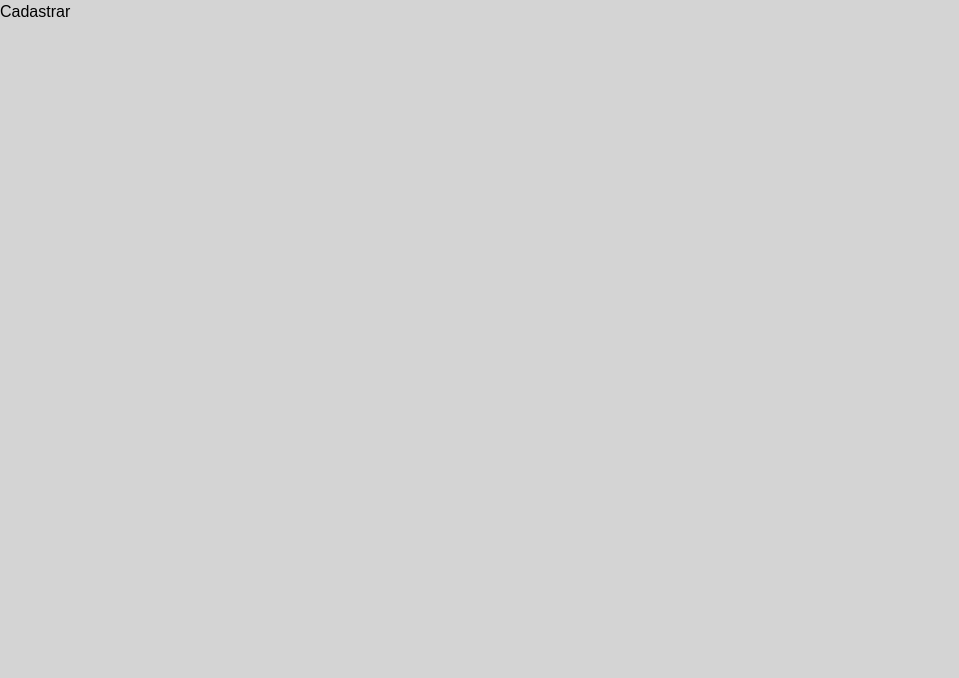
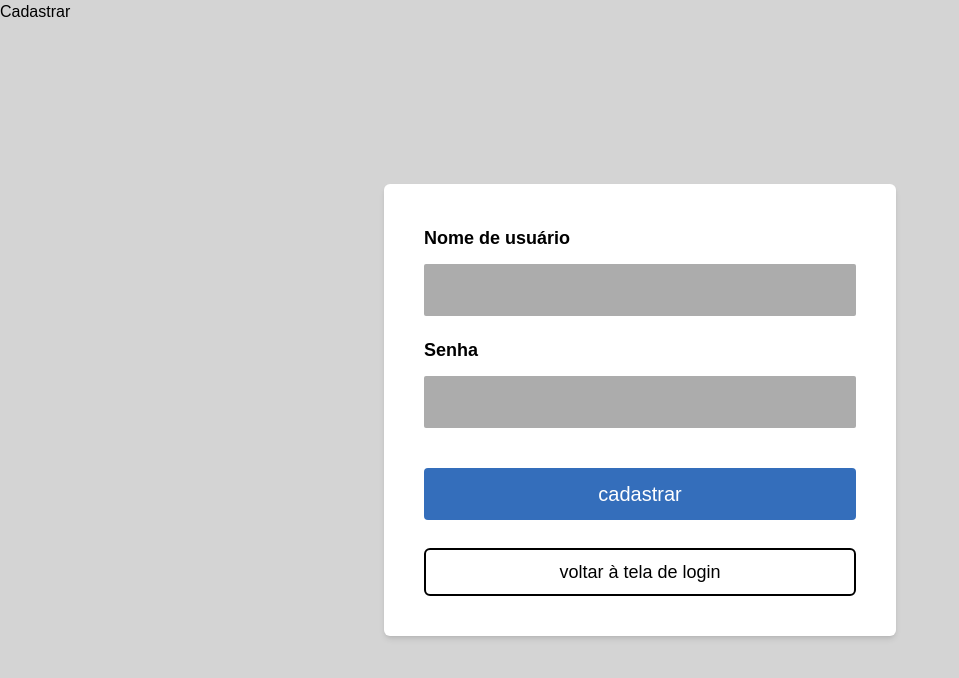
Before and after one commit to Rauatorres/next-library-app, a Next.js app: page /cadastrar in a window 1280 px wide. Shown: the top 678 px of the page, without its empty margins (0-959 px from the left). Built offline with nearby package versions, Linux system fonts and the light colour scheme.

Commit message:
criando tela de cadastrar usuário

```diff
--- a/src/app/cadastrar/page.tsx
+++ b/src/app/cadastrar/page.tsx
@@ -1,7 +1,10 @@
+import SignUpForm from "@/src/features/forms/SignUpForm";
+
 export default function Cadastrar(){
     return (
         <main>
             <h1>Cadastrar</h1>
+            <SignUpForm />
         </main>
     );
 };
--- /dev/null
+++ b/src/components/atoms/EditButton.tsx
@@ -0,0 +1,9 @@
+
+
+const EditButton = ({ onClick }: { onClick: () => void }) => {
+    return (
+        <button onClick={onClick}>editar</button>
+    );
+};
+
+export default EditButton
--- a/src/components/atoms/RemoveButton.tsx
+++ b/src/components/atoms/RemoveButton.tsx
@@ -1,6 +1,6 @@
 const RemoveButton = ({ onClick }: { onClick?: () => void }) => {
     return (
-        <button onClick={onClick}>-</button>
+        <button onClick={onClick}>remover</button>
     );
 };
 
--- a/src/components/atoms/TextInput.tsx
+++ b/src/components/atoms/TextInput.tsx
@@ -2,9 +2,10 @@ type TextInputProps = {
     id?: string;
     type?: "password";
     onInput?: (e: React.ChangeEvent<HTMLInputElement>) => void;
+    value?: string
 }
 
-const TextInput = ({ id, type, onInput }: TextInputProps) => {
+const TextInput = ({ id, type, onInput, value }: TextInputProps) => {
     return (
         <input
             id={id}
@@ -19,6 +20,7 @@ const TextInput = ({ id, type, onInput }: TextInputProps) => {
                 focus:outline-0 focus:bg-(--focused-input-bg-color)
             "
             onInput={onInput}
+            value={value ? value : ""}
         />
     );
 };
--- /dev/null
+++ b/src/features/forms/SignUpForm.tsx
@@ -0,0 +1,44 @@
+'use client'
+
+import { create } from "@/src/api/queries";
+import Button from "@/src/components/atoms/Button";
+import LinkButton from "@/src/components/atoms/LinkButton";
+import TextInput from "@/src/components/atoms/TextInput";
+import InputContainer from "@/src/components/molecules/InputContainer";
+import FormContainer from "@/src/components/organisms/FormContainer";
+import { setCookie } from "@/src/session/cookieActions";
+import { useRouter } from "next/navigation";
+import { useState } from "react";
+
+const SignUpForm = () => {
+    const [username, setUsername] = useState("");
+    const [password, setPassword] = useState("");
+
+    const router = useRouter();
+
+    async function cadastrar(){
+        const res = await create<{ name: string, password: string }>('user', {
+            name: username,
+            password: password
+        })
+        if(res){
+            await setCookie('id', res.id);
+            router.push('/home')
+        }
+    }
+
+    return (
+        <FormContainer>
+            <InputContainer title="Nome de usuário">
+                <TextInput value={username} onInput={(e) => setUsername(e.target.value)}/>
+            </InputContainer>
+            <InputContainer title="Senha">
+                <TextInput type="password" value={password} onInput={(e) => setPassword(e.target.value)} />
+            </InputContainer>
+            <Button text={"cadastrar"} onclick={() => cadastrar()} />
+            <LinkButton text={"voltar à tela de login"} path={"/"} />
+        </FormContainer>
+    );
+};
+
+export default SignUpForm
--- /dev/null
+++ b/src/features/home/Book.tsx
@@ -0,0 +1,40 @@
+'use client'
+
+import EditButton from "@/src/components/atoms/EditButton";
+import RemoveButton from "@/src/components/atoms/RemoveButton";
+import TextInput from "@/src/components/atoms/TextInput";
+import { useState } from "react";
+
+type BookProps = {
+    name: string
+    removeFunction: () => unknown,
+    editFunction: (name: string) => unknown,
+}
+
+const Book = ({ name, removeFunction, editFunction }: BookProps) => {
+    const [isEditMode, setEditMode] = useState(false);
+    const [editName, setEditName] = useState(name)
+
+    return (
+        <div>
+            {
+                isEditMode ?
+                <>
+                    <TextInput value={editName} onInput={(e) => setEditName(e.target.value)}/>
+                    <EditButton onClick={async () => {
+                        console.log(await editFunction(editName));
+                        setEditMode(false);
+                        setEditName(name);
+                    }}/>
+                </> :
+                <>
+                    {name}
+                    <RemoveButton onClick={() => removeFunction()} />
+                    <EditButton onClick={() => setEditMode(true)} />
+                </>
+            }
+        </div>
+    );
+};
+
+export default Book
--- a/src/features/home/BooksList.tsx
+++ b/src/features/home/BooksList.tsx
@@ -1,20 +1,31 @@
-import RemoveButton from "@/src/components/atoms/RemoveButton";
-import Book from "@/src/interfaces/Books";
+import BookType from "@/src/interfaces/Books";
 import { useBooksMutations } from "./useBooksMutations";
+import Book from "./Book";
 
 type BooksListProps = {
-    books: Book[];
+    books: BookType[];
 }
 
 const BooksList = ({ books }: BooksListProps) => {
     const booksMutations = useBooksMutations();
 
     return (
+        books ?
         books.map((book, index) => {
             return (
-                <li key={index}>{book.name} <RemoveButton onClick={() => booksMutations.mutate({ type: 'remove', bookId: book._id })} /></li>
+                <li key={index}>
+                    <Book name={book.name} removeFunction={() => booksMutations.mutate({
+                        type: 'remove',
+                        bookId: book._id,
+                    })} editFunction={(name) => booksMutations.mutate({
+                        type: 'edit',
+                        bookId: book._id,
+                        name: name,
+                    })} />
+                </li>
             )
-        })
+        }) :
+        null
     );
 };
 
--- a/src/features/home/useBooksMutations.ts
+++ b/src/features/home/useBooksMutations.ts
@@ -31,6 +31,16 @@ export function useBooksMutations(){
                         }else{
                             throw new Error('não foi possível retornar o id do livro')
                         }
+                    case 'edit':
+                        if(request.bookId != undefined && request.name != undefined){
+                            return await update<{ userId: string, bookId: string, name: string }>(`user/edit/book/`, {
+                                userId: userid,
+                                bookId: request.bookId,
+                                name: request.name!,
+                            });
+                        }else{
+                            throw new Error('não foi possível retornar o id do livro')
+                        }
                     default:
                         return null;
                 }
```
